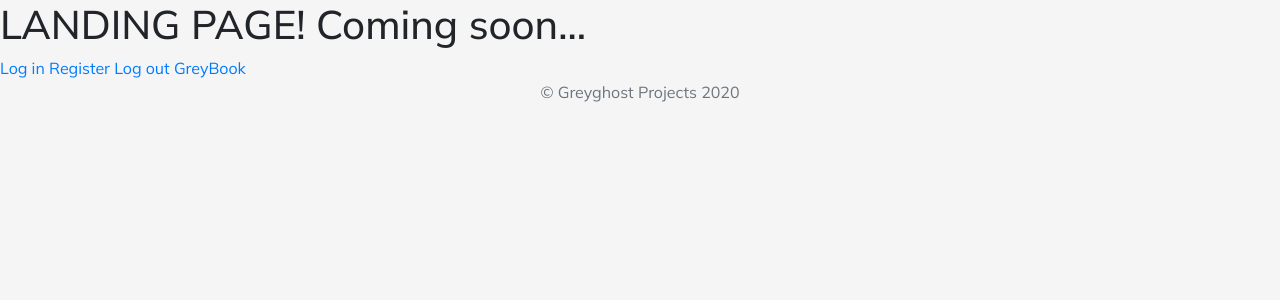
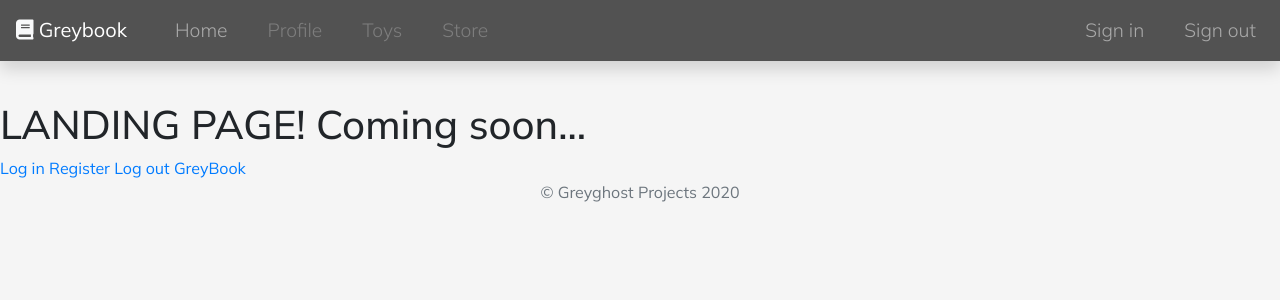
Before and after one commit to gerry-putra/greybook, a Node server app: page / in a window 1280 px wide. Shown: the top 300 px of the page. Run offline with Node 20, Linux system fonts and the light colour scheme; some libraries are stand-ins or nearby versions.

Commit message:
Creat navbar

```diff
--- a/public/stylesheets/main.css
+++ b/public/stylesheets/main.css
@@ -1,6 +1,7 @@
 body {
     font-family: 'Mulish', sans-serif;
     background-color: #f5f5f5;
+    margin-top: 100px;
 }
 
 #entriesDisp td,th {
@@ -17,3 +18,13 @@ body {
     display: inline-block;
     margin: 12px;
 }
+
+#navbarContent .nav-link {
+    font-weight: 300;
+    font-size: 1.2rem;
+    padding-left: 2rem;
+}
+
+#navbarMain {
+    background-color: #525252;
+}
--- a/views/partials/header.ejs
+++ b/views/partials/header.ejs
@@ -13,6 +13,47 @@
     <link rel="stylesheet" type="text/css" href="/stylesheets/main.css">
 </head>
 <body>
+    <nav id="navbarMain" class="navbar navbar-expand-lg navbar-dark fixed-top shadow">
+        <a class="navbar-brand" href="/"> <i class="fas fa-book text-light"></i> Greybook</a>
+        <button class="navbar-toggler" type="button" data-toggle="collapse" data-target="#navbarContent" aria-controls="navbarSupportedContent" aria-expanded="false" aria-label="Toggle navigation">
+            <span class="navbar-toggler-icon"></span>
+        </button>
+
+        <div class="collapse navbar-collapse" id="navbarContent">
+            <ul class="navbar-nav mr-auto">
+                <li class="nav-item">
+                    <a class="nav-link" href="/greybook">Home</a>
+                </li>
+                <li class="nav-item">
+                    <a class="nav-link disabled" href="#">Profile</a>
+                </li>
+                <li class="nav-item">
+                    <a class="nav-link disabled" href="#">Toys</a>
+                </li>
+                <li class="nav-item">
+                    <a class="nav-link disabled" href="#">Store</a>
+                </li>
+            </ul>
+            <ul class="navbar-nav ml-auto">
+                <% if(!currentUser) { %>
+                    <li class="nav-item">
+                        <a class="nav-link" href="/login">Sign in</a>
+                    </li>
+                    <li class="nav-item">
+                        <a class="nav-link" href="/logout">Sign out</a>
+                    </li>
+                <% } else { %>
+                    <li class="nav-item">
+                        <a class="nav-link" href="#">Welcome, <%= currentUser.username %></a>
+                    </li>
+                    <li class="nav-item">
+                        <a class="nav-link" href="/logout">Sign out</a>
+                    </li>
+                <% } %>
+            </ul>
+        </div>
+    </nav>
+
     <div class="container">
         <% if(error && error.length > 0) { %>
             <div class="alert alert-danger alert-dismissible fade show" role="alert">
```
